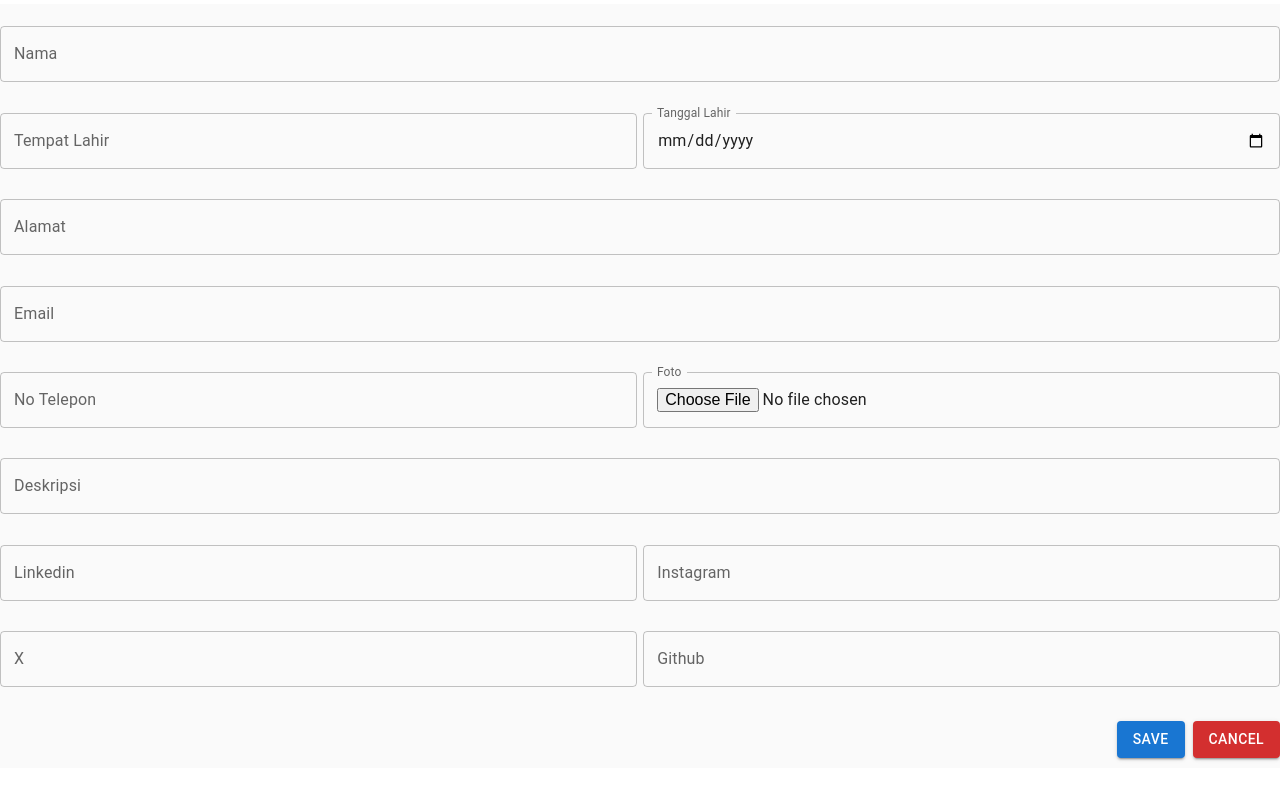
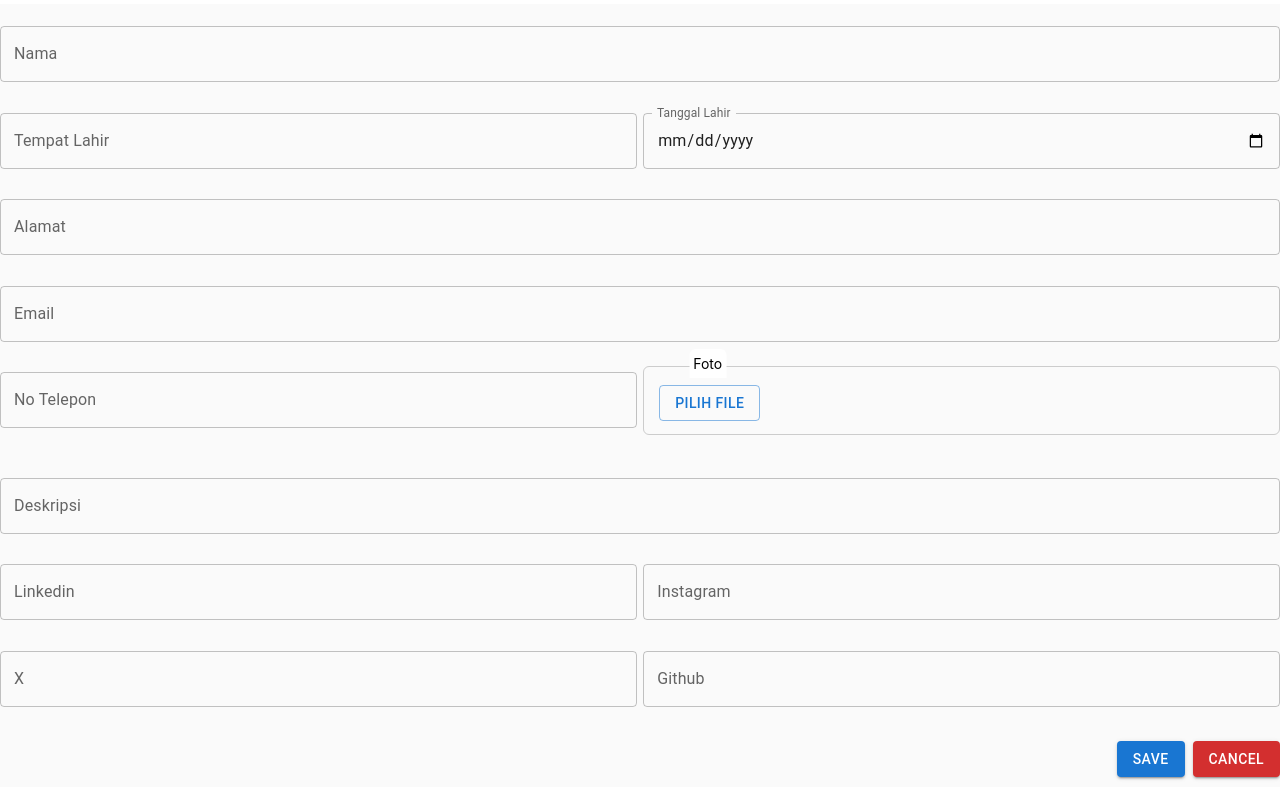
Before and after one commit to delvitord/webdev-c2, a React (Create React App) app in the folder frontend/: page /edit-datadiri in a window 1280 px wide. Built offline with nearby package versions, Linux system fonts and the light colour scheme; no server answers.

Commit message:
edit foto data diri

```diff
--- a/frontend/src/components/datadiri/AddDatadiri.js
+++ b/frontend/src/components/datadiri/AddDatadiri.js
@@ -266,7 +266,7 @@ const AddDatadiri = ({ onCancelAdd, onSuccess }) => {
                   marginBottom: "30px",
                 }}
               >
-                File
+                Foto
               </div>
               {fileSelected ? (
                 <div
--- a/frontend/src/components/datadiri/EditDatadiri.js
+++ b/frontend/src/components/datadiri/EditDatadiri.js
@@ -32,6 +32,9 @@ const UpdateDatadiri = () => {
     refreshToken(); // Refresh the token when the component mounts
     getDatadiri(); // Fetch data from the server when the component mounts
   }, []);
+  useEffect(() => {
+      console.log("EFFECT File state cleared!", dataDiri.foto);
+  }, [dataDiri]);
 
   const refreshToken = async () => {
     try {
@@ -109,6 +112,7 @@ const UpdateDatadiri = () => {
   const updateDatadiri = async (e) => {
     e.preventDefault();
     try {
+      console.log("UPDATE File state cleared!", dataDiri.foto);
       const formData = new FormData();
       formData.append("nama", dataDiri.nama);
       formData.append("tempat_lahir", dataDiri.tempat_lahir);
@@ -147,6 +151,14 @@ const UpdateDatadiri = () => {
     navigate("/datadiri");
   };
 
+  const handleCancelFile = () => {
+    // Clear the selected file in the state
+    setDataDiri(prev => ({
+      ...prev,
+      foto: "",
+    }));
+
+  };
   return (
     <>
       {showSuccessAlert && (
@@ -196,19 +208,115 @@ const UpdateDatadiri = () => {
             <TextField label="No Telepon" fullWidth name="no_telp" value={dataDiri.no_telp || ""} onChange={(e) => setDataDiri({ ...dataDiri, no_telp: e.target.value })} placeholder="No Telepon" variant="outlined" margin="normal" />
           </Grid>
           <Grid item xs={6}>
-            <TextField
-              label="Foto"
-              fullWidth
-              type="file"
-              name="foto"
-              onChange={handleFileChange}
-              inputProps={{ accept: "image/*" }}
-              InputLabelProps={{
-                shrink: true,
-              }}
-              variant="outlined"
-              margin="normal"
-            />
+          <div
+                  style={{
+                    border: "1px solid #ccc",
+                    borderRadius: "6px",
+                    marginTop: "10px",
+                    marginBottom: "20px",
+                    position: "relative",
+                    paddingTop: "18px",
+                    paddingLeft: "15px",
+                    paddingBottom: "3px",
+                  }}
+                >
+                  <div
+                    style={{
+                      backgroundColor: "white",
+                      color: "black",
+                      padding: "4px",
+                      borderTopLeftRadius: "6px",
+                      borderTopRightRadius: "6px",
+                      fontSize: "14px",
+                      position: "absolute",
+                      top: "-18px",
+                      left: "10%",
+                      transform: "translateX(-50%)",
+                      marginBottom: "30px",
+                    }}
+                  >
+                    Foto
+                  </div>
+                  {dataDiri.foto ? (
+                    <div
+                      style={{
+                        display: "flex",
+                        alignItems: "center",
+                        border: "1px solid #ccc",
+                        padding: "4px",
+                        borderRadius: "6px",
+                        marginTop: "10px",
+                        marginBottom: "20px",
+                        backgroundColor: "white",
+                        width: "50%",
+                        color: "#1976d2",
+                        borderColor: "#1976d2",
+                      }}
+                    >
+                      <div
+                        style={{
+                          backgroundColor: "#1976d2",
+                          color: "white",
+                          padding: "2px 4px",
+                          borderRadius: "5px",
+                          marginRight: "8px",
+                          fontSize: "14px",
+                        }}
+                      >
+                        PDF
+                      </div>
+                      <p
+                        style={{
+                          marginRight: "8px",
+                          flexGrow: 1,
+                          overflow: "hidden",
+                          textOverflow: "ellipsis",
+                          whiteSpace: "nowrap",
+                          fontSize: "14px",
+                        }}
+                      >
+                        <a href={dataDiri.foto} target="_blank" rel="noopener noreferrer">
+                            View File
+                        </a>
+                      </p>
+                      <Button
+                        type="button"
+                        color="primary"
+                        onClick={handleCancelFile}
+                        style={{
+                          marginRight: "5px",
+                          paddingTop: "2px",
+                          fontSize: "12px",
+                        }}
+                        sx={{ minWidth: 0, padding: 0, textTransform: "none" }}
+                      >
+                        X
+                      </Button>
+                    </div>
+                  ) : (
+                    <>
+                      <input
+                        type="file"
+                        accept=".gif,.jpg,.jpeg,.png"
+                        id="file-upload"
+                        style={{ display: "none" }}
+                        onChange={handleFileChange}
+                      />
+                      <label htmlFor="file-upload">
+                        <Button
+                          component="span"
+                          variant="outlined"
+                          color="primary"
+                          style={{
+                            marginBottom: "10px",
+                          }}
+                        >
+                          Pilih File
+                        </Button>
+                      </label>
+                    </>
+                  )}
+                </div>
           </Grid>
           <Grid item xs={12}>
             <TextField
--- a/frontend/src/components/portofolio/EditPortofolio.js
+++ b/frontend/src/components/portofolio/EditPortofolio.js
@@ -65,7 +65,7 @@ const UpdatePortofolio = ({data, onCancelAdd, onSuccess}) => {
 
     console.log("diLUARRR Portofolio",Portofolio)
     console.log("diLUARRR nwPortofolio",newPortofolio)
-    if(imageSelected){
+
       console.log("image selected")
       const formData = new FormData();
       //append formData with field in portofolio
@@ -95,23 +95,6 @@ const UpdatePortofolio = ({data, onCancelAdd, onSuccess}) => {
       } catch (error) {
         console.log(error);
       }
-    } else {
-      try {
-        await axios.patch(`http://localhost:5000/datadiri/portofolio/${id}`, newPortofolio, {
-          headers: {
-            Authorization: `Bearer ${accessToken}`,
-          },
-        });
-        setShowSuccessAlert(true);
-        setTimeout(() => {
-        setShowSuccessAlert(false);
-        onSuccess(); // Call the `onSuccess` function passed from SkillList
-        onCancelAdd(); // Close the AddSkill dialog
-      }, 2000);
-      } catch (error) {
-        console.log(error);
-      }
-    }
   };
 
   const getPortofolioById = async () => {
```
Also changed, not shown: 2 other files (tests, documents, lock files or other folders).
